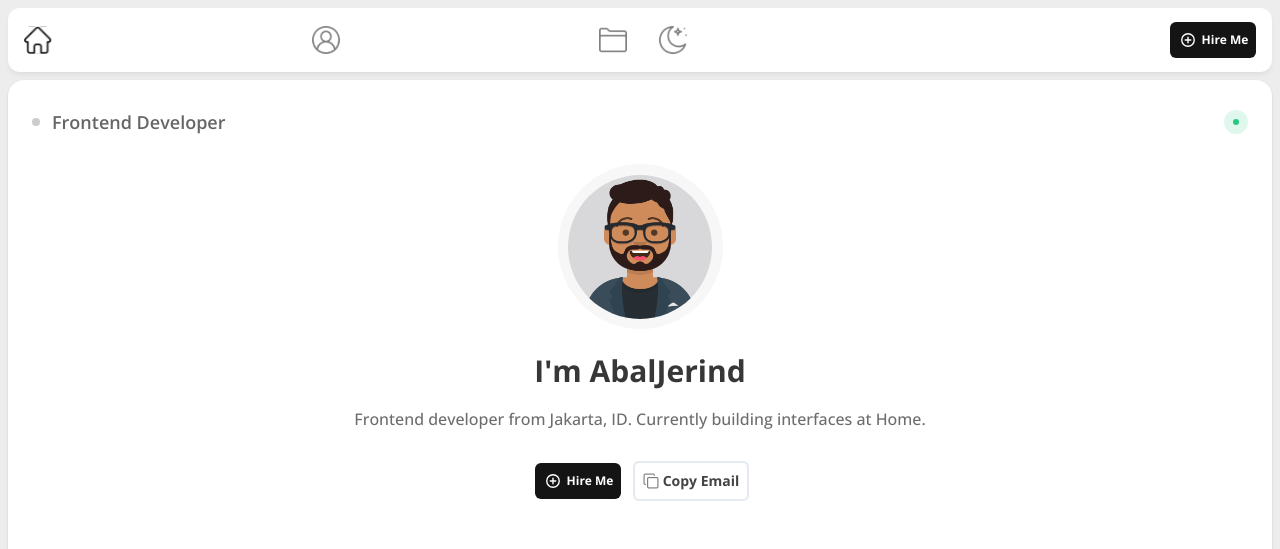
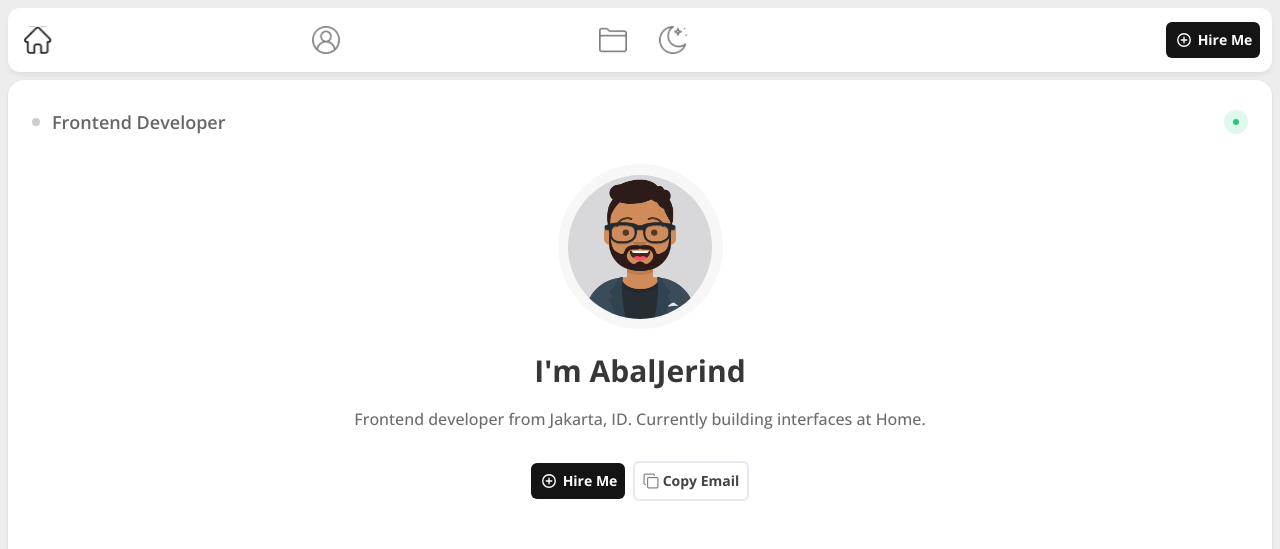
Before and after one commit to Abaljerind/portofolio-jerind, a React (Vite) app: page / in a window 1280 px wide. Shown: the top 549 px of the page. Built offline with nearby package versions, Linux system fonts and the light colour scheme.

Commit message:
Add styles for breakpoint md for tag button
Add styles for text size

```diff
--- a/src/components/HireMe.jsx
+++ b/src/components/HireMe.jsx
@@ -4,7 +4,7 @@ export default function HireMe() {
   return (
     <div className="flex h-[47px] w-[98px] items-center justify-center rounded-lg transition duration-500 hover:bg-[#EBEBEB] dark:hover:bg-[#1C1C1C]">
       <Link to="/contact">
-        <button className="flex cursor-pointer items-center rounded-md bg-[#141414] p-2 text-xs font-bold text-white dark:bg-[#383838]">
+        <button className="flex cursor-pointer items-center rounded-md bg-[#141414] p-2 text-xs font-bold text-white md:text-sm dark:bg-[#383838]">
           <img src="../images/Add.svg" alt="Add Icon" className="size-5" />
           <span className="pl-1">Hire Me</span>
         </button>
```
